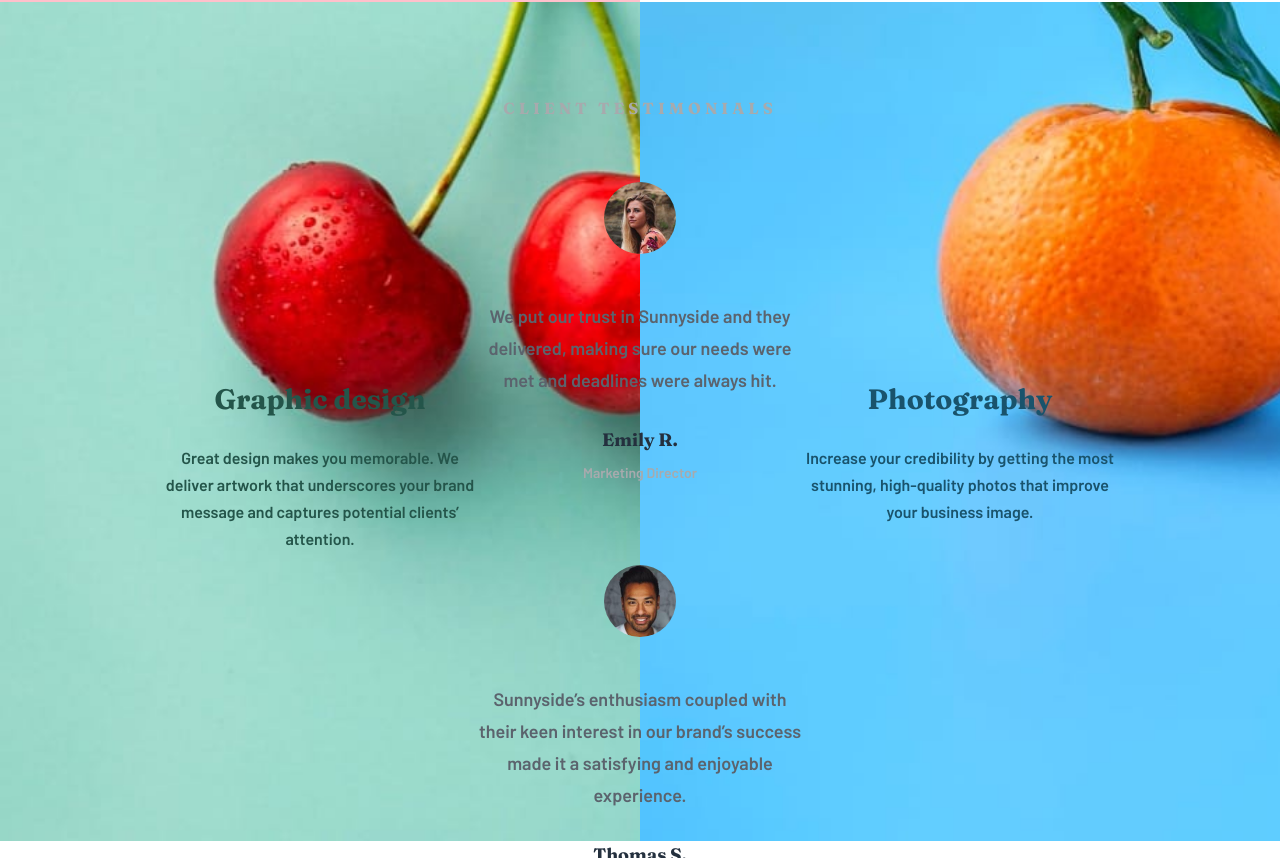
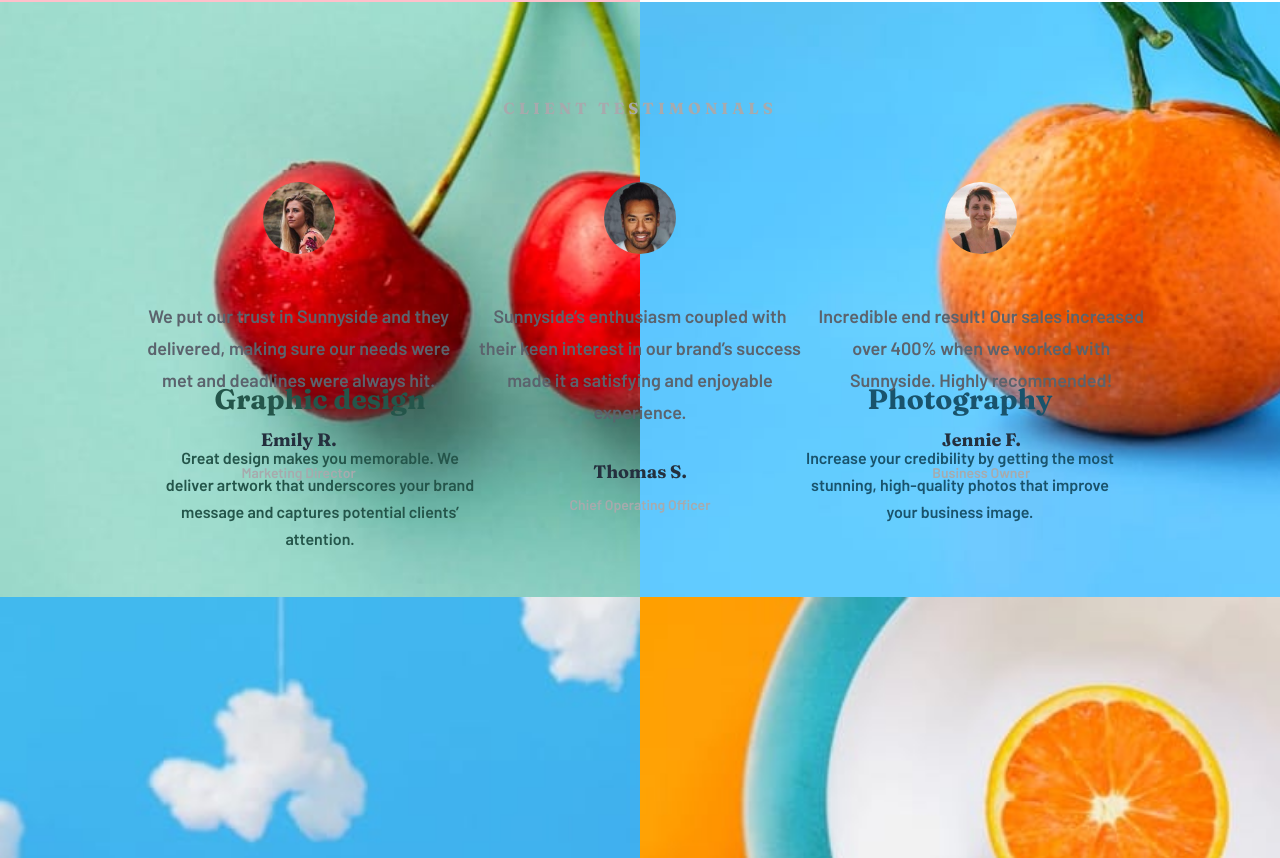
Before and after one commit to ltc870/sunnysideagencylandingpage, a React (Vite) app: page / in a window 1280 px wide. Shown: the part 2162-3020 px from the top of the page. Built offline with nearby package versions, Linux system fonts and the light colour scheme.

Commit message:
added media query styles for desktop view in Testimonials.module.css

```diff
--- a/src/components/Testimonials.module.css
+++ b/src/components/Testimonials.module.css
@@ -70,3 +70,13 @@
 .galleryPicture {
     width: 100%;
 }
+
+@media (min-width: 800px) {
+    .testimonialContainer {
+        display: flex;
+        flex-direction: row;
+        justify-content: center;
+        margin: 0 auto;
+        width: 80%;
+    }
+}
```
